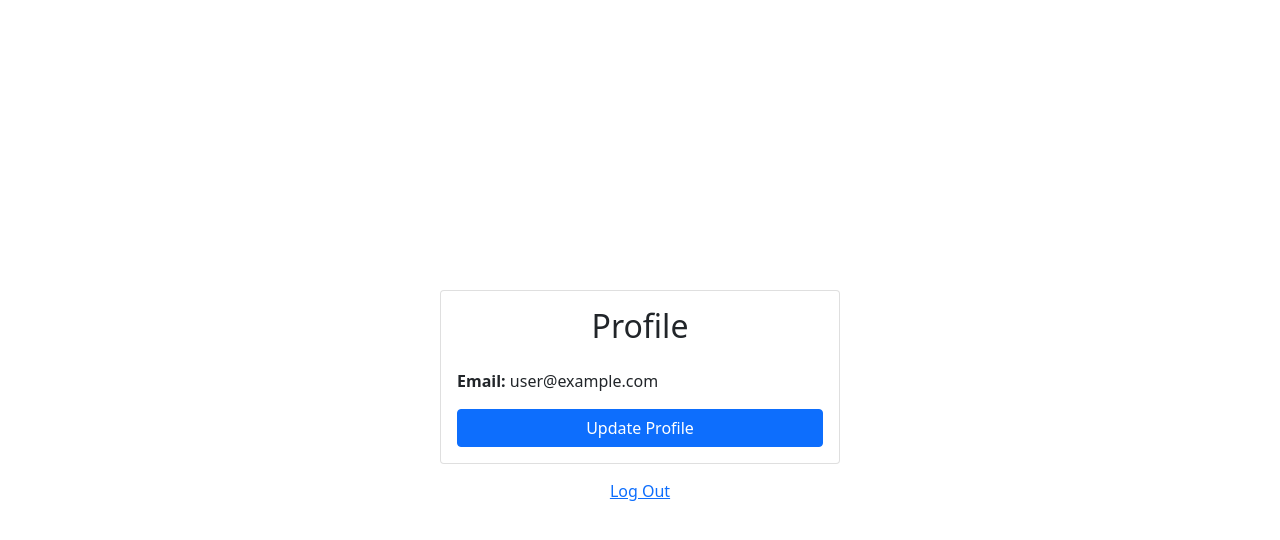
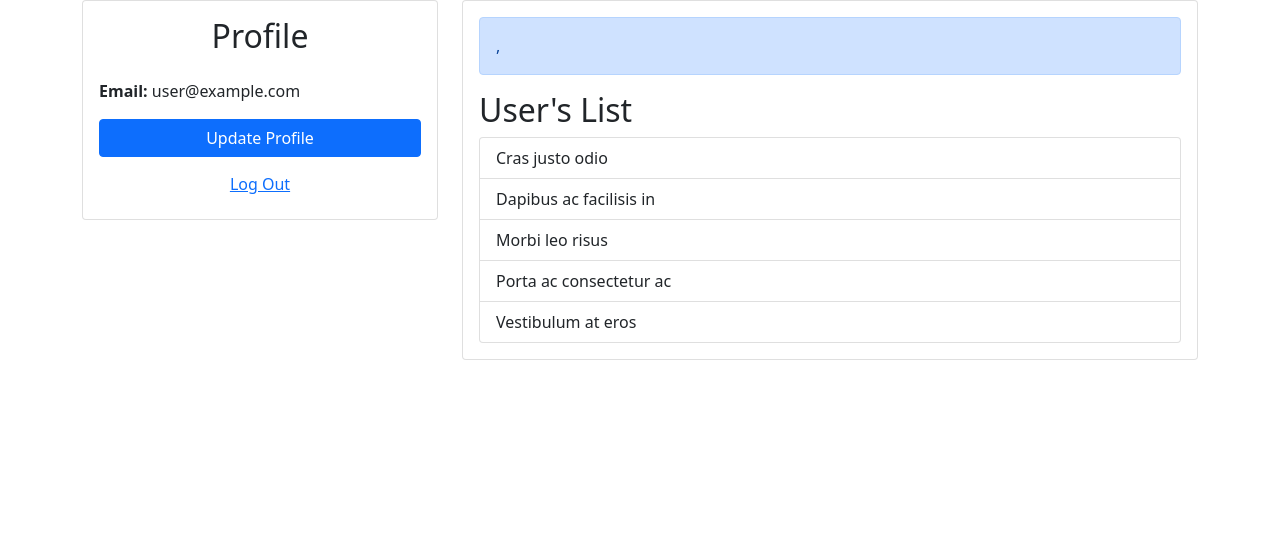
Before and after one commit to ashu17188/react-tutorial, a React (Create React App) app: page / in a window 1280 px wide. Shown: the top 540 px of the page. Built offline with nearby package versions, Linux system fonts and the light colour scheme; no server answers; sample sign-in values are in the browser's storage.

Commit message:
Add external api call.

```diff
--- a/src/App.tsx
+++ b/src/App.tsx
@@ -1,9 +1,9 @@
 import React from "react";
 import Signup from "./Components/Signup";
-import { Container } from "react-bootstrap";
+import { Container, Row } from "react-bootstrap";
 import { AuthProvider } from "./contexts/AuthContext";
 import { BrowserRouter as Router, Switch, Route } from "react-router-dom";
-import Dashboard from "./Components/Dashboard";
+import Dashboard from "./Components/Dashboard/Dashboard";
 import Login from "./Components/Login";
 import PrivateRoute from "./Components/PrivateRoute";
 import ForgotPassword from "./Components/ForgotPassword";
@@ -11,11 +11,7 @@ import UpdateProfile from "./Components/UpdateProfile";
 
 function App() {
   return (
-    <Container
-      className="d-flex align-items-center justify-content-center"
-      style={{ minHeight: "100vh" }}
-    >
-      <div className="w-100" style={{ maxWidth: "400px" }}>
+    <Container fluid="md">
       <Router>
         <AuthProvider>
           <Switch>
@@ -27,7 +23,6 @@ function App() {
           </Switch>
         </AuthProvider>
       </Router>
-      </div>
     </Container>
   );
 }
--- a/src/Components/Dashboard.tsx
+++ /dev/null
@@ -1,41 +0,0 @@
-import React, { useState } from "react"
-import { Card, Button, Alert } from "react-bootstrap"
-import { useAuth } from "../contexts/AuthContext"
-import { Link, useHistory } from "react-router-dom"
-
-export default function Dashboard() {
-  const [error, setError] = useState("")
-  const { currentUser, logout } = useAuth()
-  const history = useHistory()
-
-  async function handleLogout() {
-    setError("")
-
-    try {
-      await logout()
-      history.push("/login")
-    } catch {
-      setError("Failed to log out")
-    }
-  }
-
-  return (
-    <>
-      <Card>
-        <Card.Body>
-          <h2 className="text-center mb-4">Profile</h2>
-          {error && <Alert variant="danger">{error}</Alert>}
-          <strong>Email:</strong> {currentUser.email}
-          <Link to="/update-profile" className="btn btn-primary w-100 mt-3">
-            Update Profile
-          </Link>
-        </Card.Body>
-      </Card>
-      <div className="w-100 text-center mt-2">
-        <Button variant="link" onClick={handleLogout}>
-          Log Out
-        </Button>
-      </div>
-    </>
-  )
-}
--- /dev/null
+++ b/src/Components/Dashboard/Dashboard.tsx
@@ -0,0 +1,79 @@
+import React, { useEffect, useState } from "react";
+import {
+  Card,
+  Button,
+  Alert,
+  ListGroup,
+  Container,
+  Row,
+  Col,
+} from "react-bootstrap";
+import { useAuth } from "../../contexts/AuthContext";
+import { Link, useHistory } from "react-router-dom";
+import { UserService } from "./UserService";
+import { User } from "./Model/User";
+
+export default function Dashboard() {
+  const [error, setError] = useState("");
+  const { currentUser, logout } = useAuth();
+  const history = useHistory();
+
+  async function handleLogout() {
+    setError("");
+
+    try {
+      await logout();
+      history.push("/login");
+    } catch {
+      setError("Failed to log out");
+    }
+  }
+
+  const [user, setUser] = useState({ name: "", email: "" });
+  useEffect(() => {
+    fetch("https://jsonplaceholder.typicode.com/users/1")
+      .then((res) => res.json())
+      .then((data: User) => setUser({ name: data.name, email: data.email }));
+  }, []);
+
+  return (
+    <>
+      <Row>
+        <Col md={4}>
+          <Card>
+            <Card.Body>
+              <h2 className="text-center mb-4">Profile</h2>
+              {error && <Alert variant="danger">{error}</Alert>}
+              <strong>Email:</strong> {currentUser.email}
+              <Link to="/update-profile" className="btn btn-primary w-100 mt-3">
+                Update Profile
+              </Link>
+              <div className="w-100 text-center mt-2">
+                <Button variant="link" onClick={handleLogout}>
+                  Log Out
+                </Button>
+              </div>
+            </Card.Body>
+          </Card>
+        </Col>
+        <Col md={8}>
+          <Card>
+            <Card.Body>
+              <Alert variant="primary">
+                {user.name},{user.email}
+              </Alert>
+              <h2>User's List</h2>
+              <ListGroup>
+                <ListGroup.Item>Cras justo odio</ListGroup.Item>
+                <ListGroup.Item>Dapibus ac facilisis in</ListGroup.Item>
+                <ListGroup.Item>Morbi leo risus</ListGroup.Item>
+                <ListGroup.Item>Porta ac consectetur ac</ListGroup.Item>
+                <ListGroup.Item>Vestibulum at eros</ListGroup.Item>
+              </ListGroup>
+            </Card.Body>
+          </Card>
+        </Col>
+      </Row>
+    </>
+  );
+}
--- /dev/null
+++ b/src/Components/Dashboard/Model/User.tsx
@@ -0,0 +1,28 @@
+export interface User {
+  id: number;
+  name: string;
+  username: string;
+  email: string;
+  address: Address;
+  phone: string;
+  website: string;
+  company: Company;
+}
+
+export interface Address {
+  street: string;
+  suite: string;
+  city: string;
+  zipcode: string;
+  geo: Geo;
+}
+export interface Geo {
+  lat: string;
+  lng: string;
+}
+
+export interface Company {
+  name: string;
+  catchPhrase: string;
+  bs: string;
+}
--- /dev/null
+++ b/src/Components/Dashboard/UserService.tsx
@@ -0,0 +1,23 @@
+import React, { useEffect, useState } from "react";
+import { Alert } from "react-bootstrap";
+
+export const UserService = (userId: string) => {
+  const [user, setUser] = useState({ name: "", email: "" });
+  const fetchUser = async () => {
+    const res = await fetch(
+      `https://jsonplaceholder.typicode.com/users/${userId}`
+    );
+    const newUser: any = res.json();
+    setUser(newUser);
+  };
+  useEffect(() => {
+    fetchUser();
+  }, [userId]);
+  return (
+    <div>
+      <Alert variant="primary">
+        {user.name} and {user.email}
+      </Alert>
+    </div>
+  );
+};
```
Also changed, not shown: 1 other file (tests, documents, lock files or other folders). Lines whose indentation alone changed are shown as unchanged.
